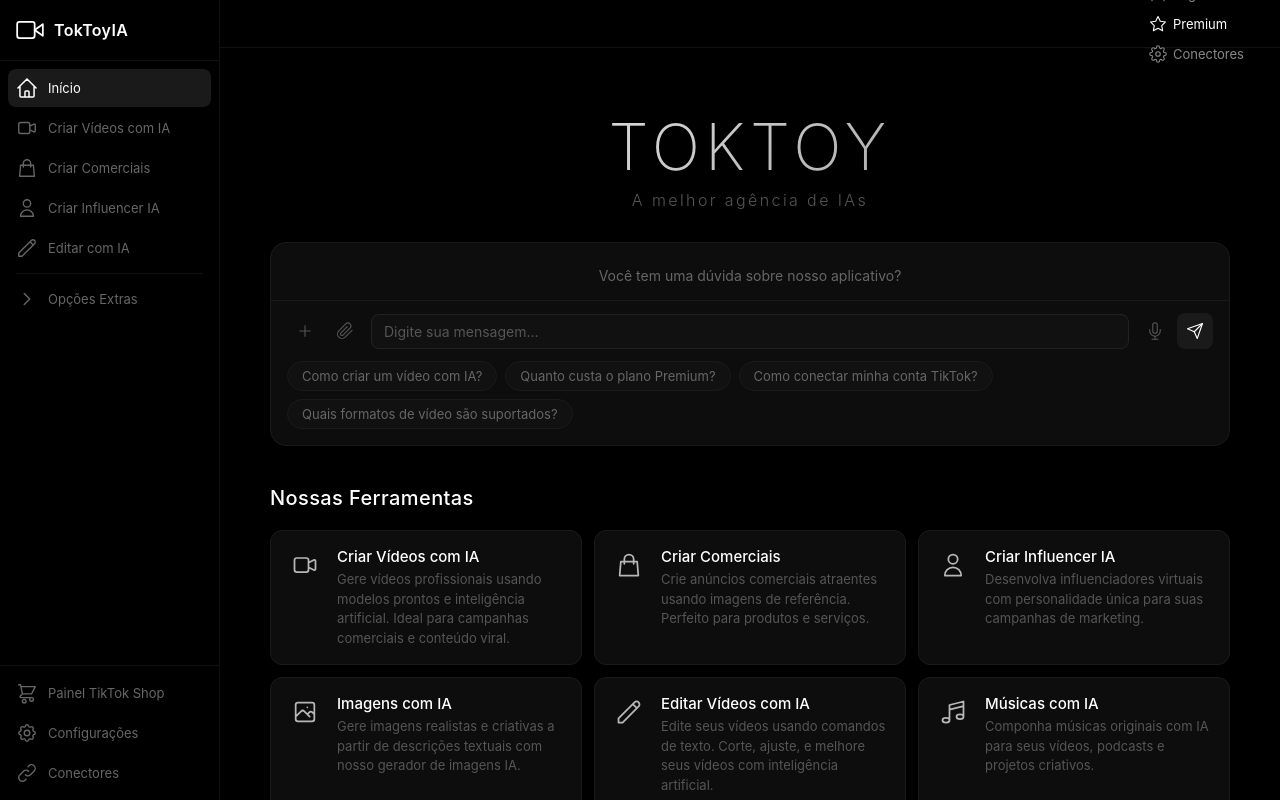
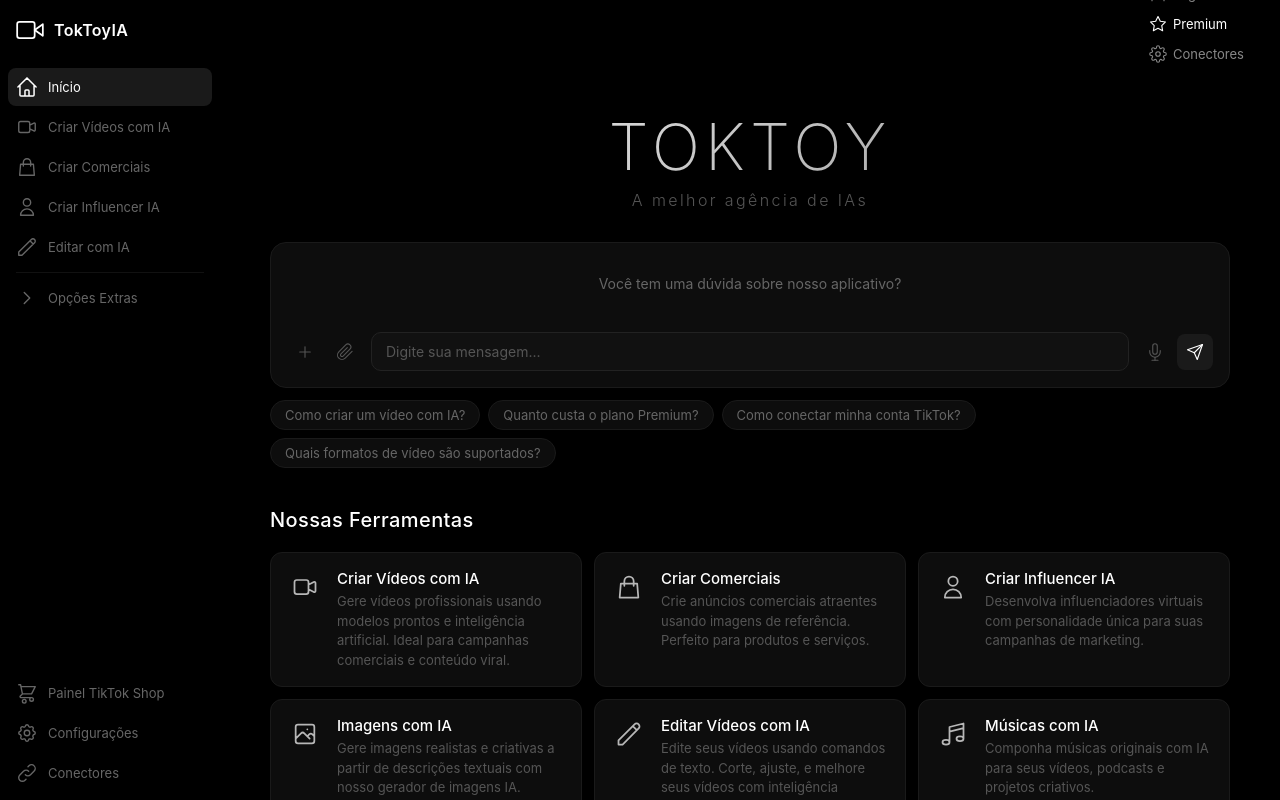
Before and after one commit to jmcraftgamer/TokToy, a Next.js app: page / in a window 1280 px wide. Built offline with nearby package versions, Linux system fonts and the light colour scheme.

Commit message:
Ajustes na interface conforme feedback
- ChatBox redesenhado: retângulo unificado como input + histórico
- Título some ao enviar mensagem e vira histórico
- Presets fora do retângulo, ao clicar escrevem no input
- Removidas linhas/bordas da sidebar e topbar

```diff
--- a/app/components/ChatBox.tsx
+++ b/app/components/ChatBox.tsx
@@ -18,12 +18,12 @@
   const [messages, setMessages] = useState<Message[]>([])
   const [input, setInput] = useState('')
   const [showChat, setShowChat] = useState(false)
-  const chatRef = useRef<HTMLDivElement>(null)
-  const inputRef = useRef<HTMLInputElement>(null)
+  const historyRef = useRef<HTMLDivElement>(null)
+  const inputRef = useRef<HTMLSpanElement>(null)
 
   useEffect(() => {
-    if (chatRef.current) {
-      chatRef.current.scrollTop = chatRef.current.scrollHeight
+    if (historyRef.current) {
+      historyRef.current.scrollTop = historyRef.current.scrollHeight
     }
   }, [messages])
 
@@ -45,7 +45,9 @@
     }, 800)
 
     setInput('')
-    inputRef.current?.focus()
+    if (inputRef.current) {
+      inputRef.current.textContent = ''
+    }
   }
 
   function handleKeyDown(e: React.KeyboardEvent) {
@@ -55,14 +57,28 @@
     }
   }
 
+  function handlePresetClick(q: string) {
+    setInput(q)
+    if (inputRef.current) {
+      inputRef.current.textContent = q
+      const range = document.createRange()
+      const sel = window.getSelection()
+      range.selectNodeContents(inputRef.current)
+      range.collapse(false)
+      sel?.removeAllRanges()
+      sel?.addRange(range)
+    }
+  }
+
   return (
-    <div className="chat-container">
+    <div className="chat-wrapper">
+      <div className="chat-box">
         {!showChat ? (
           <div className="chat-title-area">
             <p className="chat-title">Você tem uma dúvida sobre nosso aplicativo?</p>
           </div>
         ) : (
-        <div className="chat-messages" ref={chatRef}>
+          <div className="chat-history" ref={historyRef}>
             {messages.map((msg, i) => (
               <div key={i} className={`chat-message ${msg.role}`}>
                 <div className="message-bubble">{msg.text}</div>
@@ -71,7 +87,7 @@
           </div>
         )}
 
-      <div className="chat-input-area">
+        <div className="chat-input-line">
           <div className="chat-input-left">
             <button className="chat-action-btn" title="Anexar imagem">
               <svg width="18" height="18" viewBox="0 0 24 24" fill="none" stroke="currentColor" strokeWidth="1.5" strokeLinecap="round" strokeLinejoin="round">
@@ -85,14 +101,16 @@
               </svg>
             </button>
           </div>
-        <input
+          <span
             ref={inputRef}
-          type="text"
             className="chat-input"
-          placeholder="Digite sua mensagem..."
-          value={input}
-          onChange={(e) => setInput(e.target.value)}
+            contentEditable
+            role="textbox"
+            aria-multiline="false"
+            data-placeholder="Digite sua mensagem..."
+            onInput={(e) => setInput(e.currentTarget.textContent || '')}
             onKeyDown={handleKeyDown}
+            suppressContentEditableWarning
           />
           <div className="chat-input-right">
             <button className="chat-action-btn" title="Ditado">
@@ -111,16 +129,15 @@
             </button>
           </div>
         </div>
+      </div>
 
-      {!showChat && (
       <div className="chat-presets">
         {presetQuestions.map((q, i) => (
-            <button key={i} className="preset-btn" onClick={() => handleSend(q)}>
+          <button key={i} className="preset-btn" onClick={() => handlePresetClick(q)}>
             {q}
           </button>
         ))}
       </div>
-      )}
     </div>
   )
 }
--- a/app/globals.css
+++ b/app/globals.css
@@ -77,7 +77,6 @@
   justify-content: flex-end;
   padding: 0 24px;
   background: #000;
-  border-bottom: 1px solid #111;
   gap: 8px;
   flex-shrink: 0;
 }
@@ -111,7 +110,6 @@
   width: 60px;
   height: 100vh;
   background: #000;
-  border-right: 1px solid #111;
   display: flex;
   flex-direction: column;
   transition: width 0.3s cubic-bezier(0.4, 0, 0.2, 1);
@@ -126,7 +124,6 @@
 
 .sidebar-top {
   padding: 12px;
-  border-bottom: 1px solid #111;
   flex-shrink: 0;
 }
 
@@ -166,7 +163,6 @@
 
 .sidebar-bottom {
   padding: 8px;
-  border-top: 1px solid #111;
   display: flex;
   flex-direction: column;
   gap: 2px;
@@ -288,15 +284,28 @@
   margin-bottom: 40px;
 }
 
-.chat-container {
+.chat-wrapper {
+  display: flex;
+  flex-direction: column;
+  gap: 12px;
+}
+
+.chat-box {
   background: #0d0d0d;
   border-radius: 16px;
   border: 1px solid #1a1a1a;
-  overflow: hidden;
+  display: flex;
+  flex-direction: column;
+  min-height: 120px;
 }
 
 .chat-title-area {
-  padding: 24px 20px 16px;
+  flex: 1;
+  display: flex;
+  align-items: center;
+  justify-content: center;
+  padding: 32px 20px;
+  min-height: 80px;
 }
 
 .chat-title {
@@ -306,13 +315,14 @@
   font-weight: 400;
 }
 
-.chat-messages {
-  max-height: 320px;
+.chat-history {
+  flex: 1;
+  max-height: 260px;
   overflow-y: auto;
-  padding: 20px;
+  padding: 20px 20px 8px;
   display: flex;
   flex-direction: column;
-  gap: 12px;
+  gap: 10px;
 }
 
 .chat-message {
@@ -347,12 +357,11 @@
   border-bottom-left-radius: 4px;
 }
 
-.chat-input-area {
+.chat-input-line {
   display: flex;
   align-items: center;
   gap: 8px;
-  padding: 12px 16px;
-  border-top: 1px solid #1a1a1a;
+  padding: 8px 16px 16px;
 }
 
 .chat-input-left,
@@ -363,17 +372,27 @@
 
 .chat-input {
   flex: 1;
-  padding: 8px 12px;
+  padding: 10px 14px;
   font-size: 0.875rem;
   color: #fff;
   background: #111;
-  border-radius: 8px;
+  border-radius: 10px;
   border: 1px solid #222;
   transition: border-color 0.2s;
+  outline: none;
+  min-height: 22px;
+  white-space: pre-wrap;
+  word-break: break-word;
 }
 
 .chat-input:focus {
   border-color: #444;
+}
+
+.chat-input:empty::before {
+  content: attr(data-placeholder);
+  color: #555;
+  pointer-events: none;
 }
 
 .chat-action-btn {
@@ -412,7 +431,6 @@
   display: flex;
   flex-wrap: wrap;
   gap: 8px;
-  padding: 0 16px 16px;
 }
 
 .preset-btn {
@@ -420,7 +438,7 @@
   border-radius: 20px;
   font-size: 0.8125rem;
   color: #666;
-  background: #111;
+  background: #0d0d0d;
   border: 1px solid #1a1a1a;
   transition: all 0.2s;
 }
```
Also changed, not shown: app/page.tsx (deleted, +0 -20 lines), Instruções.txt. Lines whose indentation alone changed are shown as unchanged.
